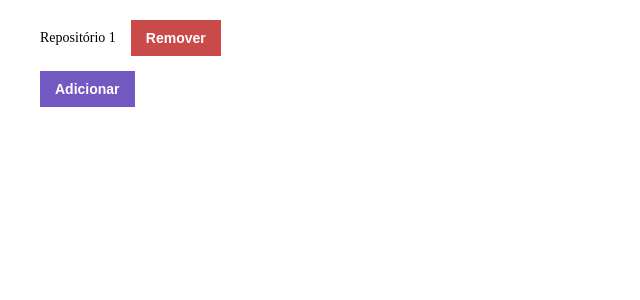
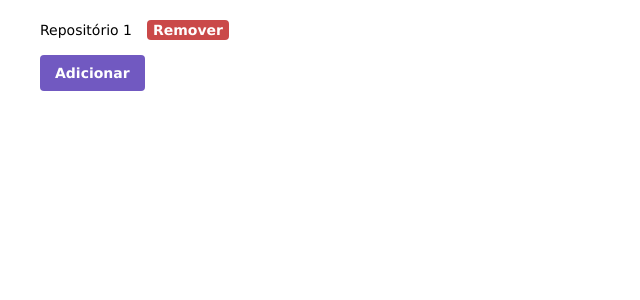
Before and after one commit to joaotorresmarques/desafio-conceitos-reactjs, a React (Create React App) app: page / in a window 1280 px wide. Shown: the top 300 px of the page, without its empty margins (0-640 px from the left). Built offline with nearby package versions, Linux system fonts and the light colour scheme.

Commit message:
Update style

```diff
--- a/src/styles.css
+++ b/src/styles.css
@@ -2,6 +2,8 @@
   margin: 0;
   padding: 0;
   box-sizing: border-box;
+  font-family: "Lucida Sans", "Lucida Sans Regular", "Lucida Grande",
+    "Lucida Sans Unicode", Geneva, Verdana, sans-serif;
 }
 
 body {
@@ -31,9 +33,27 @@ button {
   margin-top: 15px;
   font-weight: bold;
   font-size: 14px;
+  border-radius: 4px;
+}
+
+button:hover {
+  background: #816cc8;
+}
+
+button:active {
+  background: #6146ba;
 }
 
 div li button {
   margin: 0 15px;
   background: #ca4949;
+  padding: 2px 6px;
 }
+
+div li button:hover {
+  background: #d05d5d;
+}
+
+div li button:active {
+  background: #c13838;
+}
```
